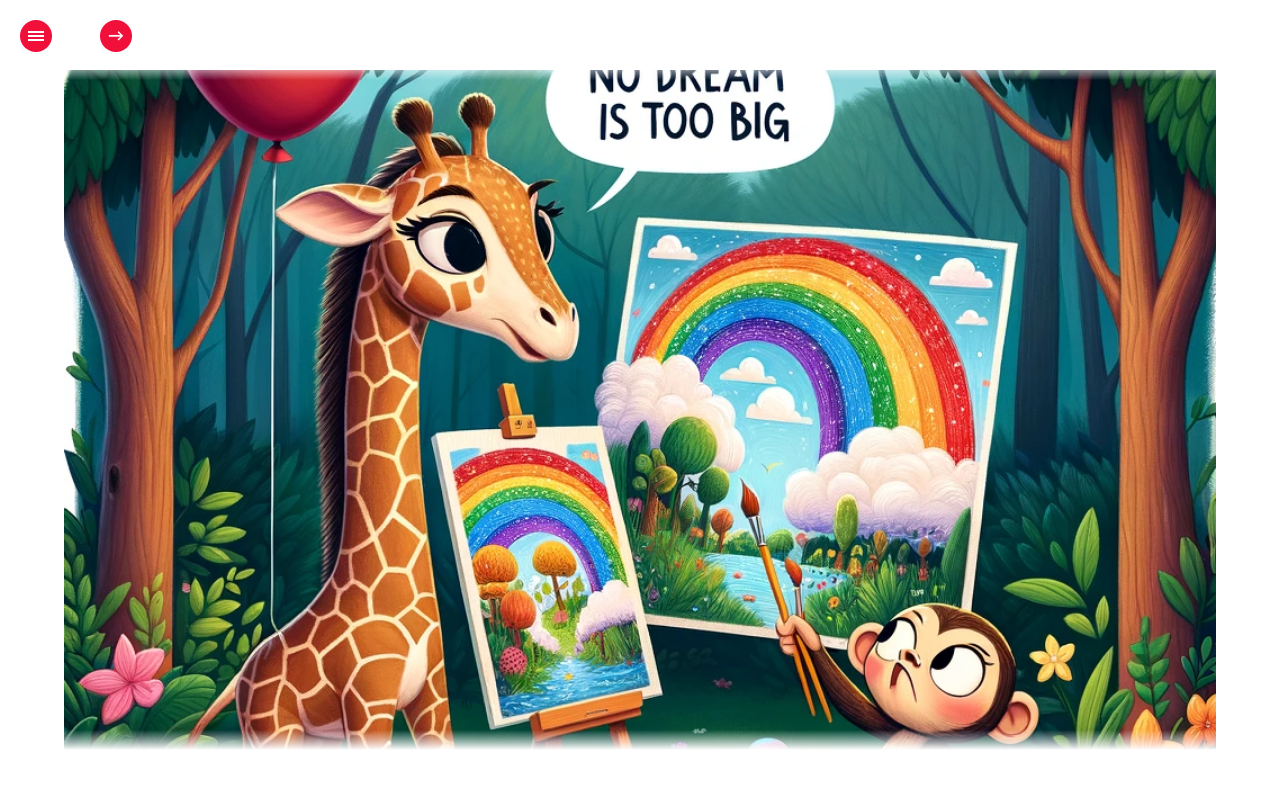
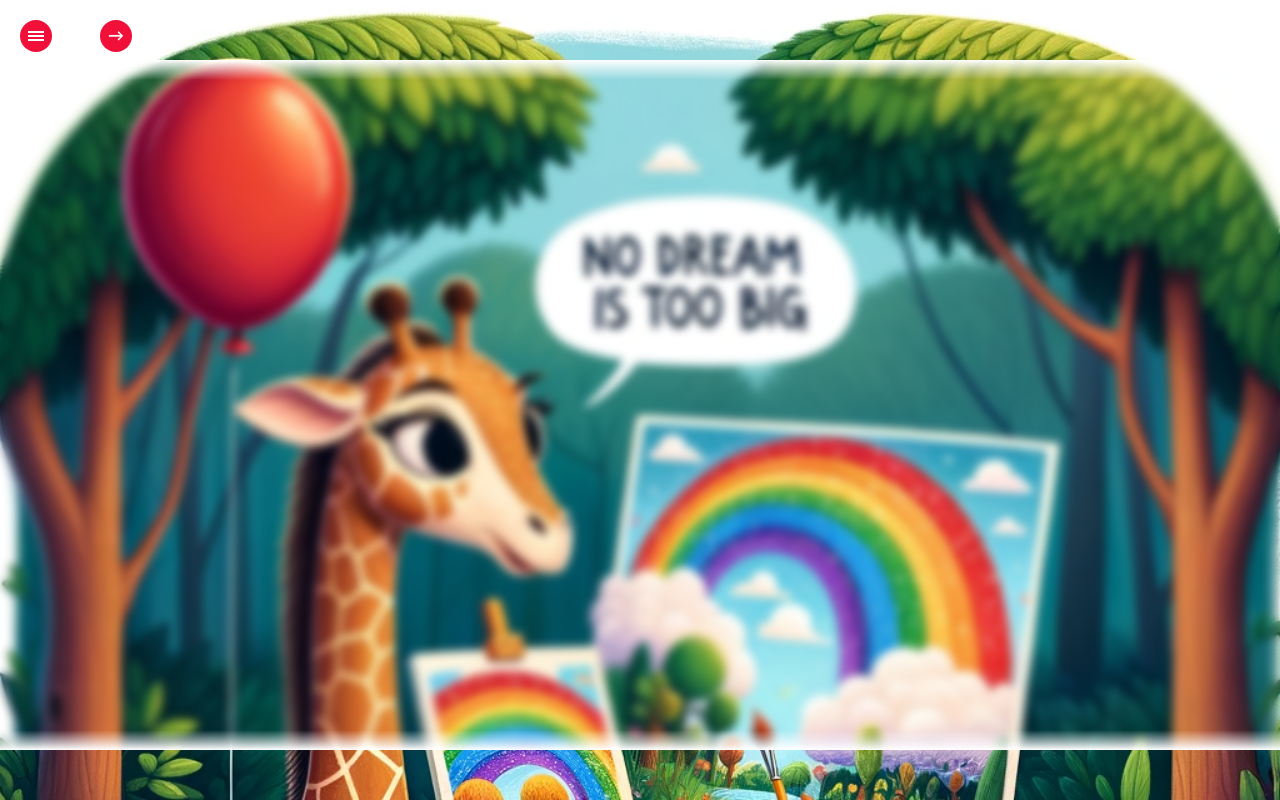
Before and after one commit to floramaydc/floramaydc.github.io, a PHP site: page / in a window 1280 px wide. Run offline with PHP 8.4, Linux system fonts and the light colour scheme; some libraries are stand-ins or nearby versions.

Commit message:
index and css
index and css

```diff
--- a/css/custom.css
+++ b/css/custom.css
@@ -250,6 +250,29 @@ a:hover {
 	text-align: justify;
 }
 
+#item0 {
+	height: 100vh; /* Full screen height */
+	width: 100vw; /* Full viewport width */
+	background-image: url('images/Cover.webp'); /* Path to your cover image */
+	background-size: cover; /* Cover ensures the image covers the div completely */
+	background-position: top center; /* Align the top part of the image centrally */
+	display: flex;
+	align-items: center; /* Centers content vertically */
+	justify-content: center; /* Centers content horizontally */
+	text-align: center; /* Ensures text within is centered */
+	overflow: hidden; /* Prevents any overflow */
+}
+
+#item0 .content {
+	width: 100%; /* Ensures content uses the full width of its container */
+	padding: 20px; /* Adds some padding around the content */
+	box-sizing: border-box; /* Includes padding in the width calculation */
+	color: white; /* Sets the text color to white or any color that suits the cover image */
+	font-size: 2em; /* Larger text for visibility */
+	font-weight: bold; /* Bold text for the title */
+	backdrop-filter: blur(5px); /* Optional: Adds a blur effect to any background content for better readability */
+}
+
 @media screen and (max-width: 800px){
 	.no-js .menu-panel {
 		display: none;
--- a/index.html
+++ b/index.html
@@ -49,9 +49,7 @@
 				<div id="bb-bookblock" class="bb-bookblock">
 					<div class="bb-item" id="item0">
 						<div class="content">
-							<div class="scroller">
-								<img src="images/Cover.webp" alt="Cover of No Dream Is Too Big" class="container">
-							</div>
+
 						</div>
 					</div>
 					<div class="bb-item" id="item1">
```
